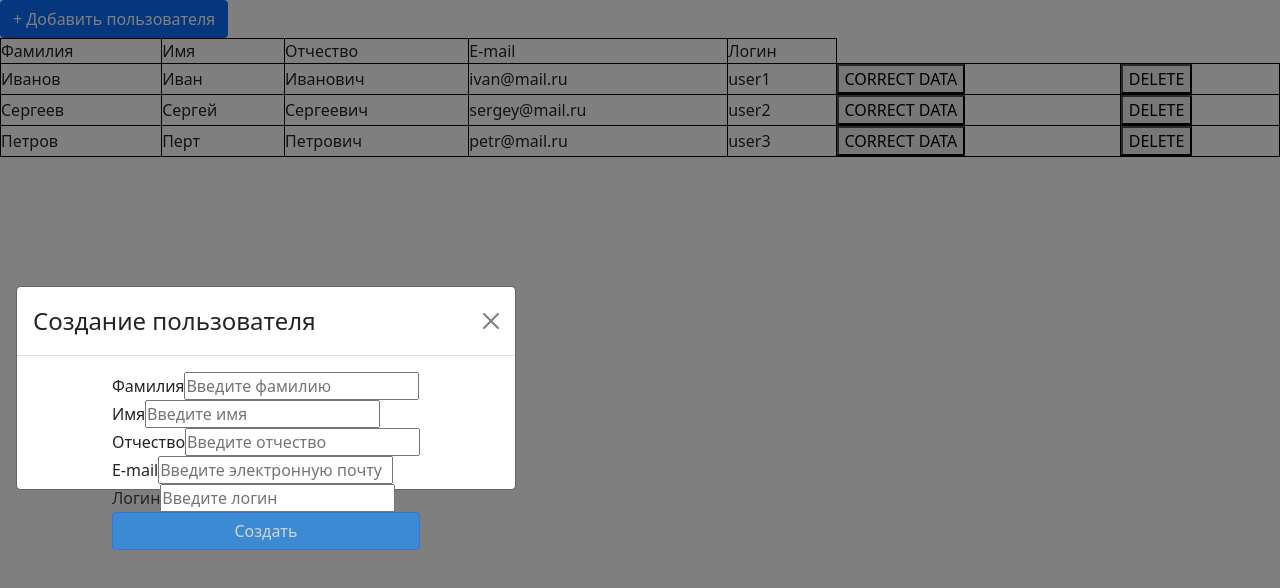
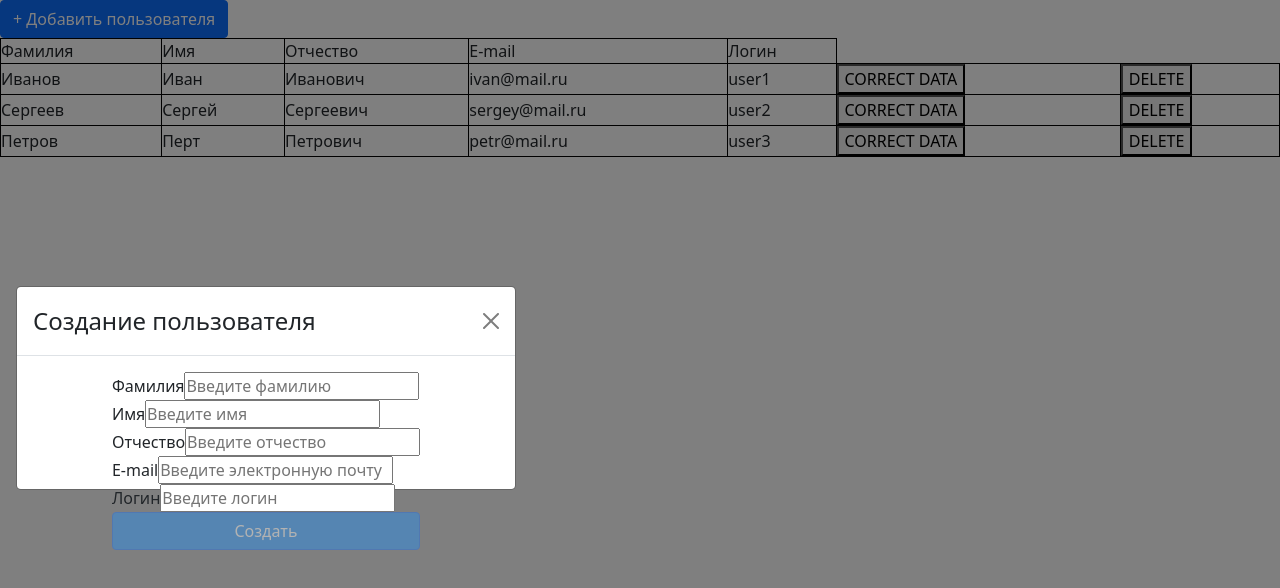
Before and after one commit to Timur-eit/users-table_react, a React (Create React App) app: page / in a window 1280 px wide. Both pictures are taken after a click on the button "+ Добавить пользователя". Shown: the top 588 px of the page. Built offline with nearby package versions, Linux system fonts and the light colour scheme.

Commit message:
add disabled class for submit btn

```diff
--- a/src/components/Table/index.tsx
+++ b/src/components/Table/index.tsx
@@ -1,5 +1,7 @@
 import React, { Fragment } from "react";
 import { Formik, Field, Form, FormikHelpers } from 'formik';
+
+import classNames from "classnames";
 
 import './style.scss';
 import {Button} from 'react-bootstrap';
@@ -13,6 +15,8 @@ import {IColumnsNames} from 'data/initialTableData'
 import {getByPlaceholderText} from 'shared/utils'
 
 import validate from 'components/Table/validation/validation'
+
+import "bootstrap/dist/css/bootstrap.min.css";
 
 import {
     IUserData,
@@ -95,6 +99,11 @@ function UsersTable(props: IUsersTableProps) {
         }
     }, [tableState, initialTableData]);
 
+    const submitButtonClasses = classNames({
+        "submit-btn": true,
+        "submit-btn--disabled": !submitAvailable,
+      });
+
     return (
         <>
             <Button variant="primary" onClick={() => {
@@ -169,12 +178,20 @@ function UsersTable(props: IUsersTableProps) {
                                 {Object.keys(columnData).map((fieldName, i) => {
                                     return (
                                         <div key={fieldName + i}>
+                                            {console.log(errors)}
+                                            {touched &&
+                                                touched[fieldName] &&
+                                                errors &&
+                                                errors[fieldName] && (
+                                              <p className="error-message">{errors[fieldName]}</p>
+                                            )}
                                             <label htmlFor={fieldName}>{columnData[fieldName]}</label>
-                                            <Field id={fieldName} name={fieldName} placeholder={getByPlaceholderText(fieldName)} required/>
+                                            <Field id={fieldName} name={fieldName} placeholder={getByPlaceholderText(fieldName)} />
                                         </div>
                                     )
                                 })}
-                                <Button disabled={!submitAvailable} type="submit">{getDataModalLabels().confirmButton}</Button>
+                                <Button className={submitButtonClasses} type="submit">{getDataModalLabels().confirmButton}</Button>
+                                {/* <Button disabled={!submitAvailable} type="submit">{getDataModalLabels().confirmButton}</Button> */}
                             </Form>
                         )}
                     </Formik>
--- a/src/components/Table/style.scss
+++ b/src/components/Table/style.scss
@@ -8,3 +8,11 @@ table {
         border: solid black 1px;
     }
 }
+
+form {
+    .submit-btn {
+        &--disabled {
+            opacity: 0.4;
+        }
+    }
+}
```
